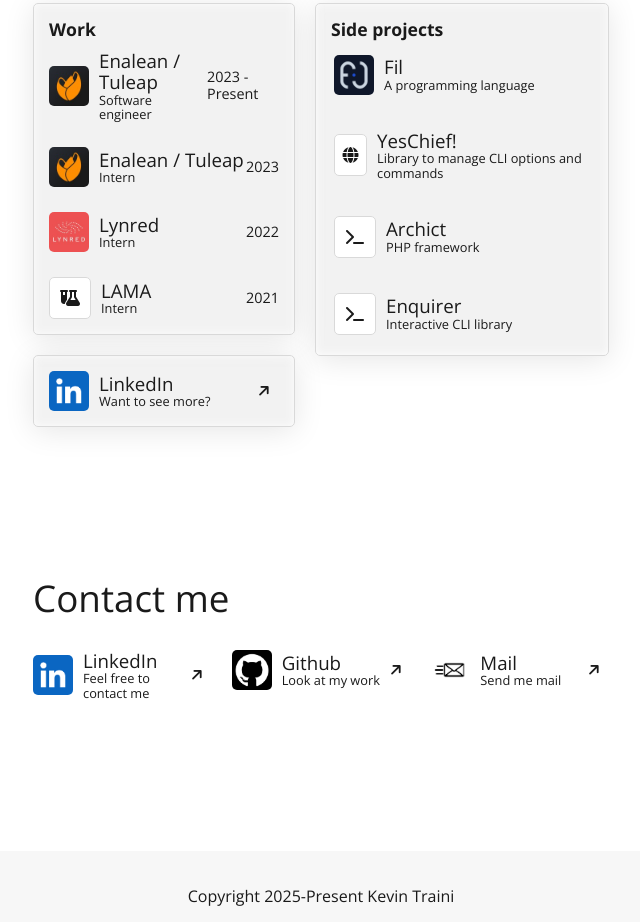
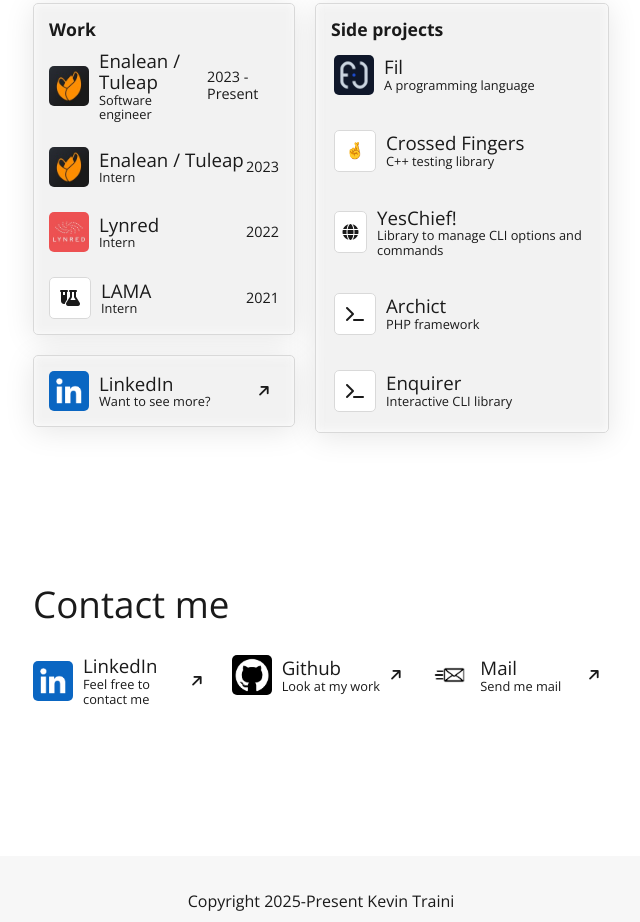
Before and after one commit to Gashmob/Website, a Vue app: page / in a window 1280 px wide. Shown: the part 900-1822 px from the top of the page, without its empty margins (319-959 px from the left). Built offline with nearby package versions, Linux system fonts and the light colour scheme.

Commit message:
feat: Add CrossedFingers in side projects
Needed to allow SimpleItem component to use emoji for icon

```diff
--- a/src/App.vue
+++ b/src/App.vue
@@ -33,28 +33,28 @@
             title="Enalean / Tuleap"
             description="Software engineer"
             icon="tuleap_logo.jpeg"
-            :fa_icon="false"
+            icon_type="image"
             right_text="2023 - Present"
           />
           <SimpleItem
             title="Enalean / Tuleap"
             description="Intern"
             icon="tuleap_logo.jpeg"
-            :fa_icon="false"
+            icon_type="image"
             right_text="2023"
           />
           <SimpleItem
             title="Lynred"
             description="Intern"
             icon="lynred_logo.jpeg"
-            :fa_icon="false"
+            icon_type="image"
             right_text="2022"
           />
           <SimpleItem
             title="LAMA"
             description="Intern"
             icon="fa-solid fa-flask-vial"
-            :fa_icon="true"
+            icon_type="fontawesome"
             right_text="2021"
           />
         </GlassContainer>
@@ -73,7 +73,16 @@
             title="Fil"
             description="A programming language"
             icon="fil_logo.png"
-            :fa_icon="false"
+            icon_type="image"
+            right_text=""
+          />
+        </a>
+        <a class="item-link" href="https://github.com/Gashmob/CrossedFingers" target="_blank">
+          <SimpleItem
+            title="Crossed Fingers"
+            description="C++ testing library"
+            icon="🤞"
+            icon_type="emoji"
             right_text=""
           />
         </a>
@@ -82,7 +91,7 @@
             title="YesChief!"
             description="Library to manage CLI options and commands"
             icon="fa-solid fa-globe"
-            :fa_icon="true"
+            icon_type="fontawesome"
             right_text=""
           />
         </a>
@@ -91,7 +100,7 @@
             title="Archict"
             description="PHP framework"
             icon="fa-solid fa-terminal"
-            :fa_icon="true"
+            icon_type="fontawesome"
             right_text=""
           />
         </a>
@@ -100,7 +109,7 @@
             title="Enquirer"
             description="Interactive CLI library"
             icon="fa-solid fa-terminal"
-            :fa_icon="true"
+            icon_type="fontawesome"
             right_text=""
           />
         </a>
--- a/src/components/container/SimpleItem.vue
+++ b/src/components/container/SimpleItem.vue
@@ -23,8 +23,9 @@
   -->
 <template>
   <div class="item">
-    <div v-if="fa_icon" class="item-icon"><i v-bind:class="icon"></i></div>
-    <img v-else class="item-icon" v-bind:src="icon" alt="" />
+    <div v-if="icon_type === 'fontawesome'" class="item-icon"><i v-bind:class="icon"></i></div>
+    <div v-if="icon_type === 'emoji'" class="item-icon">{{ icon }}</div>
+    <img v-if="icon_type === 'image'" class="item-icon" v-bind:src="icon" alt="" />
     <div class="item-content">
       <h3>{{ title }}</h3>
       <p>{{ description }}</p>
@@ -38,7 +39,7 @@
   title: string;
   description: string;
   icon: string;
-  fa_icon: boolean;
+  icon_type: 'fontawesome' | 'image' | 'emoji';
   right_text: string;
 }>();
 </script>
```
